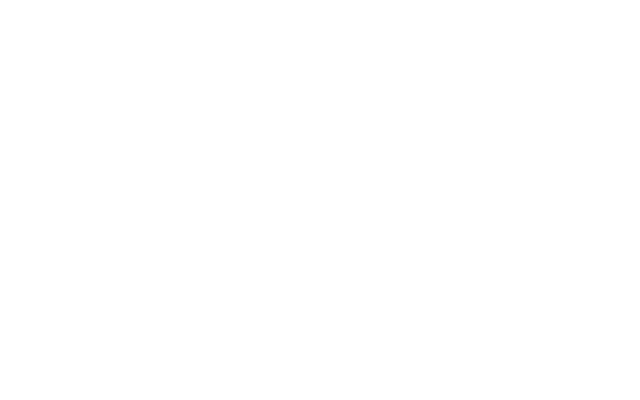
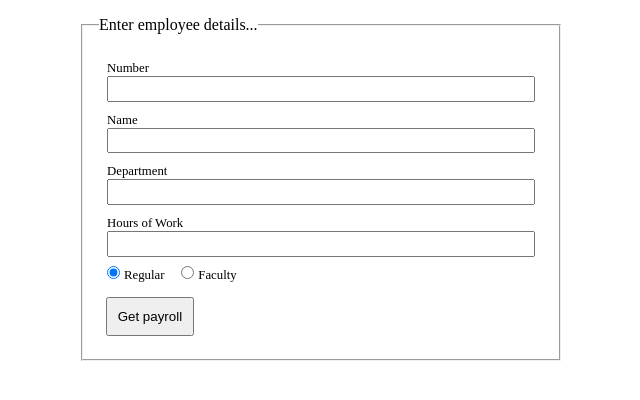
Before and after one commit to sephlao/abccollege, a plain HTML site: page index.html in a window 1280 px wide. Shown: the whole page, without its empty margins (319-959 px from the left). Drawn offline with Linux system fonts and the light colour scheme.

Commit message:
add form

```diff
--- a/css/styles.css
+++ b/css/styles.css
@@ -0,0 +1,43 @@
+*{
+    margin: 0;
+    padding: 0;
+}
+
+body{
+    /* font-family: Verdana, Geneva, Tahoma, sans-serif; */
+
+}
+
+main {
+    max-width: 30rem;
+    margin: 1em auto;
+}
+
+fieldset {
+    padding: 1em;
+}
+
+input[type="text"],
+input[type="number"]{
+    padding: .25em;
+    display: block;
+    width: 100%;
+    box-sizing: border-box;
+}
+
+label[for="regular"] {
+    margin-right: 1em;
+}
+
+button {
+    margin: .5em;
+    padding: .75em;
+}
+
+.form-group {
+    margin: .5em;
+}
+
+label {
+    font-size: .8em;
+}
--- a/index.html
+++ b/index.html
@@ -1,5 +1,6 @@
 <!DOCTYPE html>
 <html lang="en">
+
 <head>
     <meta charset="UTF-8">
     <meta name="viewport" content="width=device-width, initial-scale=1.0">
@@ -7,9 +8,50 @@
     <title>ABC College | Payroll</title>
     <link rel="stylesheet" href="css/styles.css">
 </head>
+
 <body>
+    <main>
+        <!--section for computation-->
+        <section>
+            <form>
+                <fieldset>
+                    <legend>Enter employee details...</legend>
 
+                    <div class="form-group">
+                        <label for="eNum">Number</label>
+                        <input type="text" name="number" id="eNum">
+                    </div>
+                    <div class="form-group">
+                        <label for="eName">Name</label>
+                        <input type="text" name="name" id="eName">
+                    </div>
+                    <div class="form-group">
+                        <label for="eDepartment">Department</label>
+                        <input type="text" name="department" id="eDepartment">
+                    </div>
+                    <div class="form-group">
+                        <label for="hours">Hours of Work</label>
+                        <input type="number" name="hoursOfWork" id="hours">
+                    </div>
+
+                    <div class="form-group">
+                        <input type="radio" name="eType" value="r" id="regular" checked>
+                        <label for="regular">Regular</label>
+
+                        <input type="radio" name="eType" value="f" id="faculty">
+                        <label for="faculty">Faculty</label>
+                    </div>
+
+                    <button>Get payroll</button>
+                </fieldset>
+            </form>
+        </section>
+
+        <!--section for output-->
+        <section></section>
+    </main>
 
     <script src="js/main.js"></script>
 </body>
+
 </html>
```
